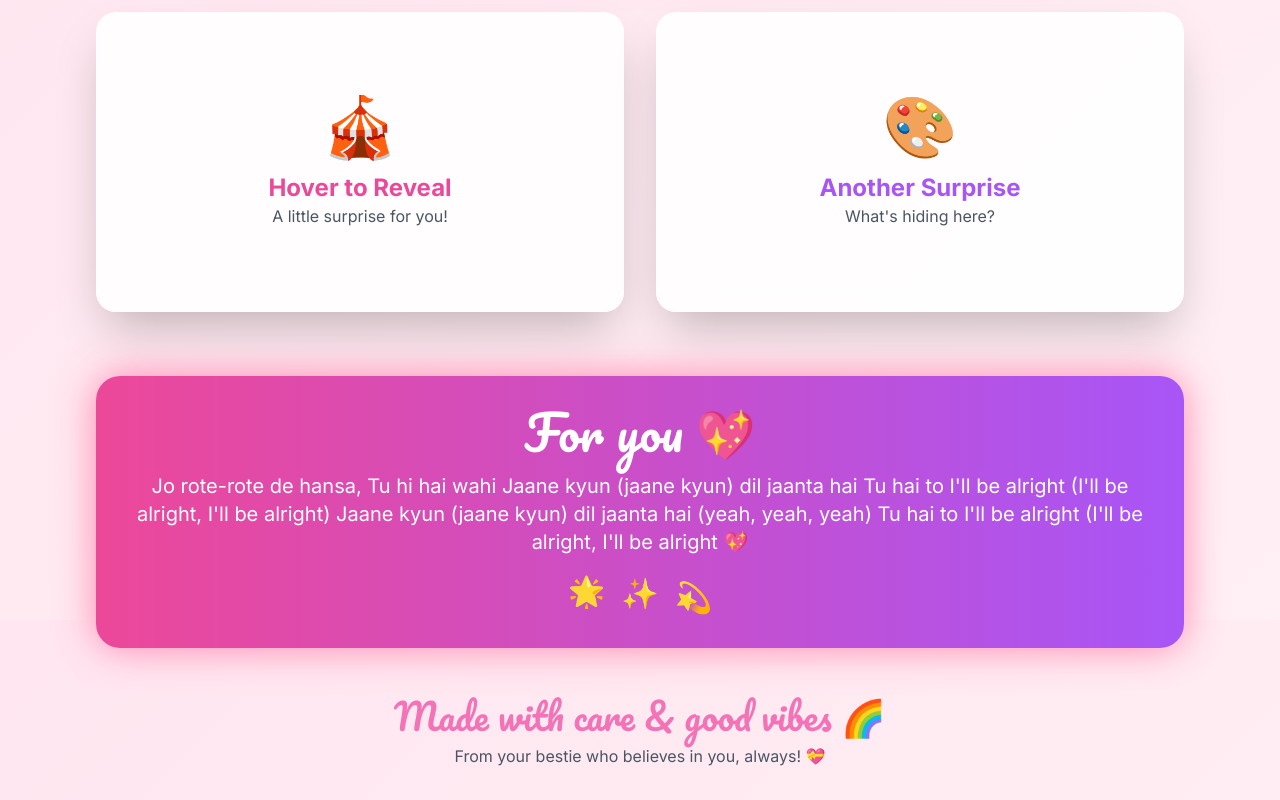
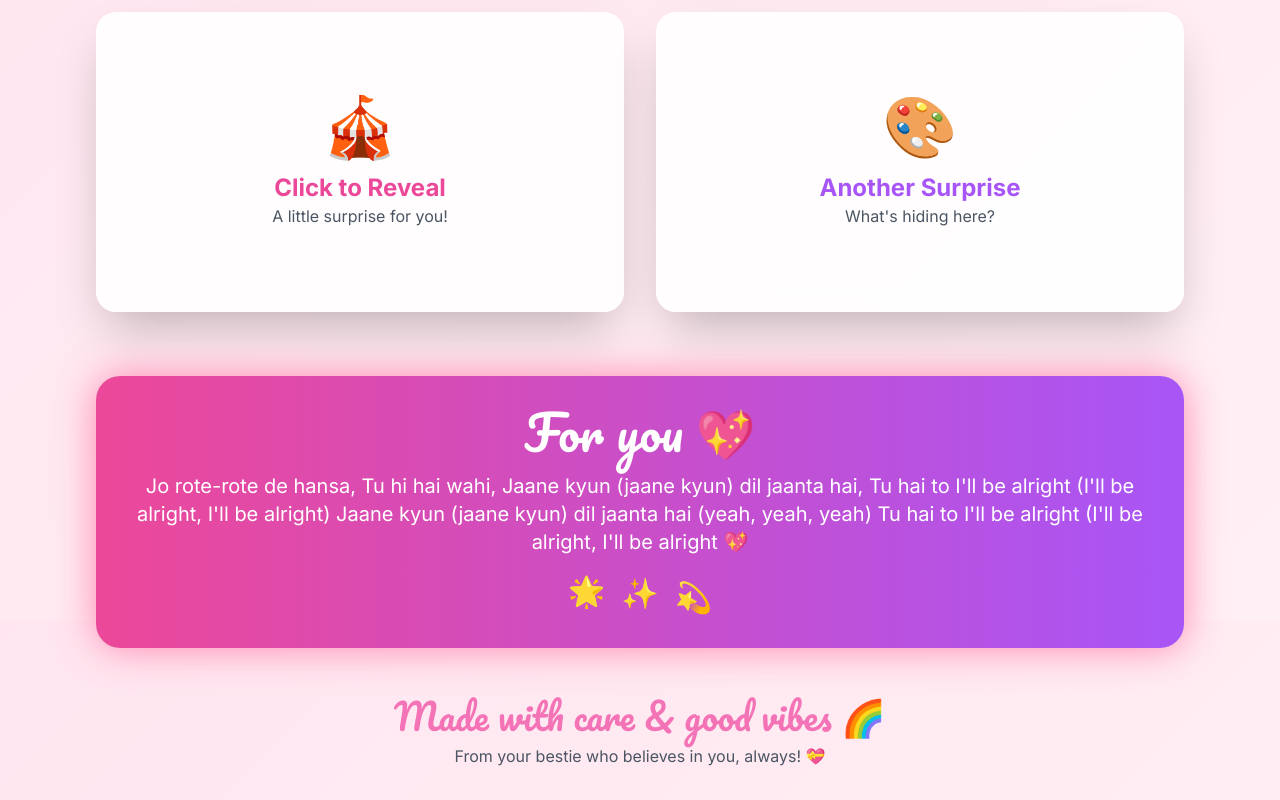
Before and after one commit to adarsh438/bestie, a plain HTML site: page next.html in a window 1280 px wide. Shown: the part 980-1780 px from the top of the page. Drawn offline with nearby package versions, Linux system fonts and the light colour scheme.

Commit message:
Update next.html

```diff
--- a/next.html
+++ b/next.html
@@ -227,7 +227,7 @@
           <div class="flip-card-front bg-white/90 backdrop-blur-md shadow-2xl">
             <div>
               <div class="text-6xl mb-4">🎪</div>
-              <h3 class="text-2xl font-bold text-pink-500">Hover to Reveal</h3>
+              <h3 class="text-2xl font-bold text-pink-500">Click to Reveal</h3>
               <p class="text-gray-600">A little surprise for you!</p>
             </div>
           </div>
@@ -269,8 +269,8 @@
       <div class="bg-gradient-to-r from-pink-500 to-purple-500 text-white p-8 rounded-3xl shadow-2xl glow">
         <h2 class="font-handwriting text-5xl mb-4">For you 💖</h2>
         <p class="text-xl mb-6">Jo rote-rote de hansa,
-          Tu hi hai wahi
-          Jaane kyun (jaane kyun) dil jaanta hai
+          Tu hi hai wahi,
+          Jaane kyun (jaane kyun) dil jaanta hai,
           Tu hai to I'll be alright (I'll be alright, I'll be alright)
           Jaane kyun (jaane kyun) dil jaanta hai (yeah, yeah, yeah)
           Tu hai to I'll be alright (I'll be alright, I'll be alright 💖</p>
```
